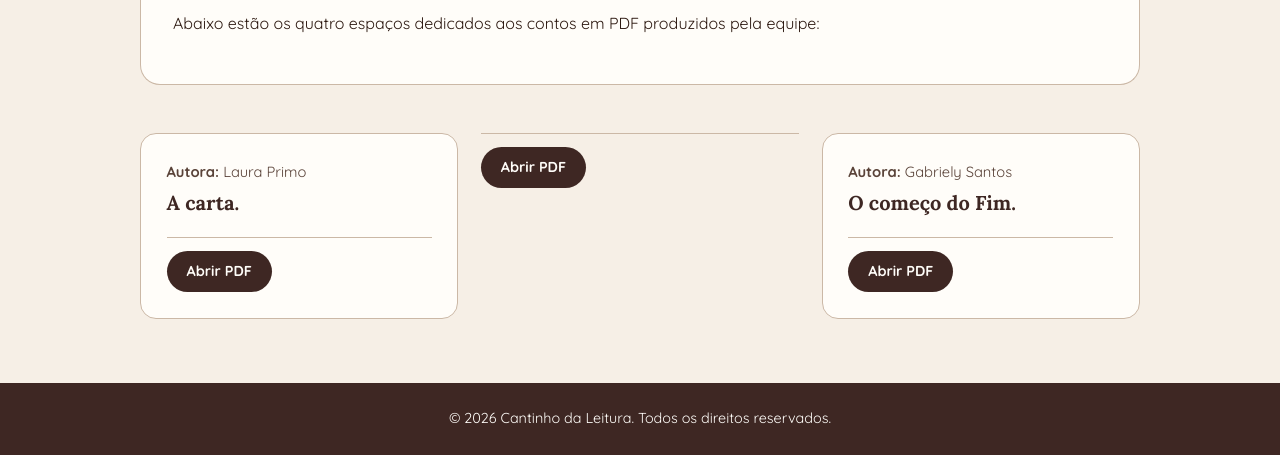
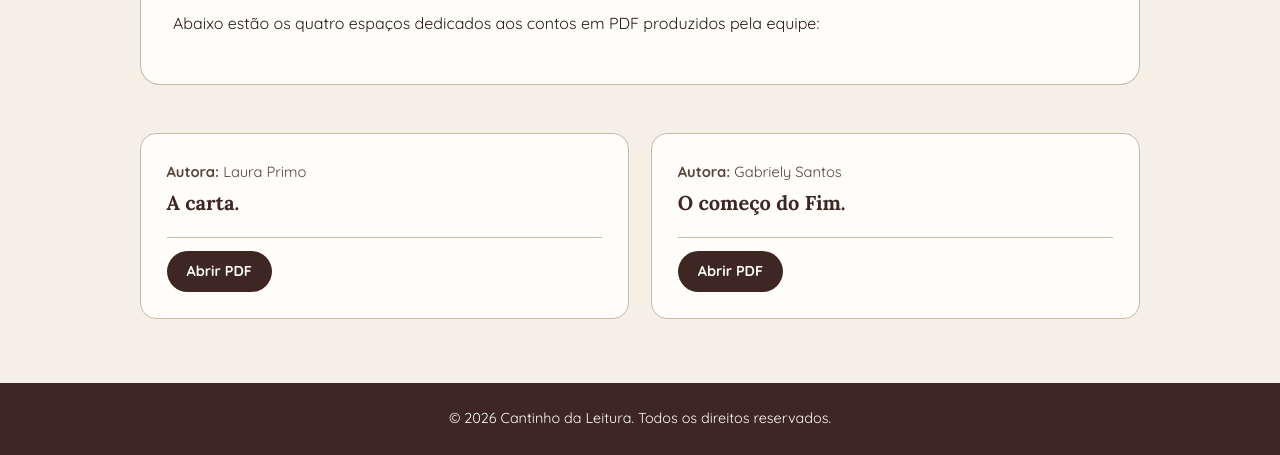
Before and after one commit to Daphh321/portugues, a plain HTML site: page contos.html in a window 1280 px wide. Shown: the part 424-879 px from the top of the page. Drawn offline with Linux system fonts and the light colour scheme.

Commit message:
Update contos.html

```diff
--- a/contos.html
+++ b/contos.html
@@ -68,10 +68,6 @@
               <a href="conto - Laura Primo.pdf" target="_blank" rel="noopener noreferrer" class="botao-pdf">Abrir PDF</a>
             </div>
           </article>
-            <div class="acoes-pdf">
-              <a href="pdfs/conto-2.pdf" target="_blank" rel="noopener noreferrer" class="botao-pdf">Abrir PDF</a>
-            </div>
-          </article>
 
           <article class="card-conto">
             <div class="info-conto">
```
